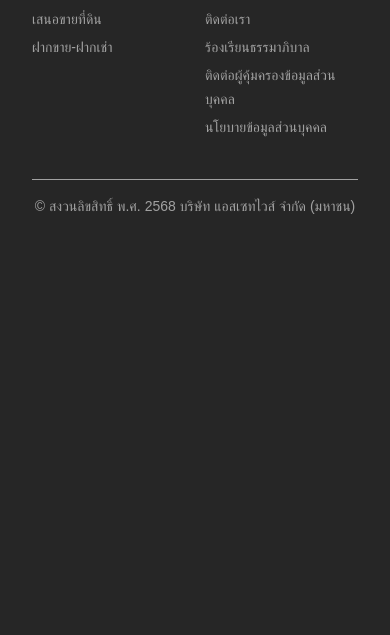
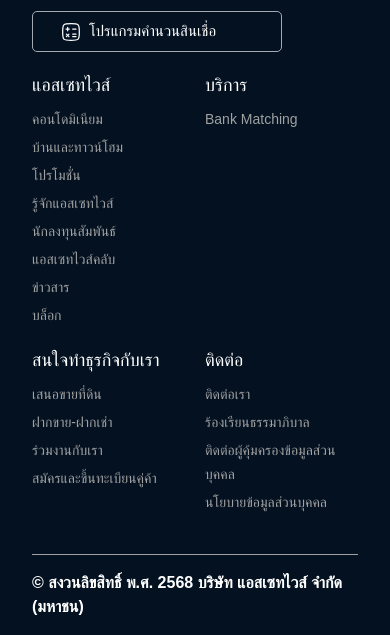
Before and after one commit to kritsada-s/hotdeal-php, a PHP site: page /index.php in a window 390 px wide. Shown: the part 1201-1836 px from the top of the page. Before the commit the page ends 1415 px from the top, so only its background shows below. Run offline with PHP 8.4, Linux system fonts and the light colour scheme; data that the repository does not hold is empty; style sheets or scripts are compiled from the project's sources; some libraries are stand-ins or nearby versions; some web fonts are replaced.

Commit message:
add links to footer

```diff
--- a/layouts/footer.php
+++ b/layouts/footer.php
@@ -59,6 +59,16 @@ $menus = [
       "id" => 2,
       "name" => "ฝากขาย-ฝากเช่า",
       "link" => "https://www.assetaplus.com/"
+    ],
+    [
+      "id" => 2,
+      "name" => "ร่วมงานกับเรา",
+      "link" => "https://careers.assetwise.co.th/"
+    ],
+    [
+      "id" => 4,
+      "name" => "สมัครและขึ้นทะเบียนคู่ค้า",
+      "link" => "https://aswinno.assetwise.co.th/VendorPortal/Vendor/Verify"
     ]
   ],
   "menu4" => [
@@ -86,29 +96,41 @@ $menus = [
 ];
 ?>
 
-<footer class="bg-neutral-800 pt-9 pb-4 px-4 md:px-0">
+<footer class="bg-[#031121] pt-9 pb-4 px-4 md:px-0">
   <div class="container">
     <div class="w-full flex flex-col md:flex-row">
       <div class="w-full md:w-4/12 flex flex-col gap-3 mb-5 md:mb-0">
         <img src='https://assetwise.co.th/wp-content/themes/seed-spring/img/th/logo-asw.png' alt="" width="160" height="35" />
-        <h4 class="text-white text-[24px]">ติดตามแอสเซทไวส์</h4>
+        <h4 class="text-white text-[18px]">ติดตามแอสเซทไวส์</h4>
         <div class="social-listed flex w-2/3 gap-3">
-          <a href="https://th-th.facebook.com/AssetWiseThailand/" target="_blank" class="w-15" title="Facebook">
+          <a href="https://th-th.facebook.com/AssetWiseThailand/" target="_blank" class="w-[45px]" title="Facebook">
             <img src="<?php echo BASE_URL; ?>images/fb-o.png" alt="Facbook">
           </a>
-          <a href="https://page.line.me/assetwise" target="_blank" title="Line" class="w-15">
+          <a href="https://page.line.me/assetwise" target="_blank" title="Line" class="w-[45px]">
             <img src="<?php echo BASE_URL; ?>images/line-o.png" alt="Line">
           </a>
-          <a href="https://www.instagram.com/assetwisethailand" target="_blank" title="Instagram" class="w-15">
+          <a href="https://www.instagram.com/assetwisethailand" target="_blank" title="Instagram" class="w-[45px]">
             <img src="<?php echo BASE_URL; ?>images/ig-o.png" alt="Instagram">
           </a>
-          <a href="https://www.youtube.com/c/AssetwiseChannel" target="_blank" title="Youtube" class="w-15">
+          <a href="https://www.youtube.com/c/AssetwiseChannel" target="_blank" title="Youtube" class="w-[45px]">
             <img src="<?php echo BASE_URL; ?>images/yt-o.png" alt="Youtube">
           </a>
-          <a href="https://www.tiktok.com/@assetwise" target="_blank" title="Tiktok" class="w-15">
+          <a href="https://www.tiktok.com/@assetwise" target="_blank" title="Tiktok" class="w-[45px]">
             <img src="<?php echo BASE_URL; ?>images/tt-o.png" alt="Tiktok">
           </a>
         </div>
+        <a href="tel:02-168-0000" class="w-[160px]">
+          <img src="https://assetwise.co.th/wp-content/uploads/2022/09/Call-1.png" alt="Call" class="w-[170px]">
+        </a>
+        <a href="https://assetwise.co.th/contact/" target="_blank" class="w-[250px]">
+          <img id="footer_img_btn" src="/wp-content/themes/seed-spring/img/th/subscribe.png" class="inline-block pointer" width="100%">
+        </a>
+        <a href="https://assetwise.co.th/loan-calculator/" title="โปรแกรมคำนวนสินเชื่อ" class="flex items-center gap-2 border-[0.5px] border-[#a3aab0] rounded-[5px] px-7 py-2 w-[250px]">
+        <div class="calc-icon w-5 h-5">
+          <svg viewBox="0 0 24 24" fill="none" style="fill: none !important" xmlns="http://www.w3.org/2000/svg" stroke="#ffffff"><g id="SVGRepo_bgCarrier" stroke-width="0"></g><g id="SVGRepo_tracerCarrier" stroke-linecap="round" stroke-linejoin="round"></g><g id="SVGRepo_iconCarrier"> <path d="M3.46447 20.5355C4.92893 22 7.28595 22 12 22C16.714 22 19.0711 22 20.5355 20.5355C22 19.0711 22 16.714 22 12C22 7.28595 22 4.92893 20.5355 3.46447C19.0711 2 16.714 2 12 2C7.28595 2 4.92893 2 3.46447 3.46447C2 4.92893 2 7.28595 2 12C2 16.714 2 19.0711 3.46447 20.5355Z" stroke="#ffffff" stroke-width="1.5"></path> <path d="M18 8.49998H14M18 14.5H14M18 17.5H14M10 8.49999H8M8 8.49999L6 8.49999M8 8.49999L8 6.49998M8 8.49999L8 10.5M9.5 14.5L8.00001 16M8.00001 16L6.50001 17.5M8.00001 16L6.5 14.5M8.00001 16L9.49999 17.5" stroke="#ffffff" stroke-width="1.5" stroke-linecap="round"></path> </g></svg>
+        </div>
+        <span class="text-white font-light text-[15px]">โปรแกรมคำนวนสินเชื่อ</span>
+      </a>
       </div>
       <div class="w-full md:w-8/12 grid grid-cols-2 md:grid-cols-4 gap-5 md:gap-0 md:flex-row justify-between">
         <div class="footer-menu">
@@ -153,7 +175,7 @@ $menus = [
         </div>
       </div>
     </div>
-    <p class="text-neutral-400 font-thin text-sm text-center pt-4 mt-10 border-t border-t-neutral-400">© สงวนลิขสิทธิ์ พ.ศ. 2568 บริษัท แอสเซทไวส์ จำกัด (มหาชน)</p>
+    <p class="text-white font-bold pt-4 mt-10 border-t border-t-neutral-400">© สงวนลิขสิทธิ์ พ.ศ. 2568 บริษัท แอสเซทไวส์ จำกัด (มหาชน)</p>
   </div>
 </footer>
 <script src="https://cdn.jsdelivr.net/npm/swiper@11/swiper-bundle.min.js"></script>
```
